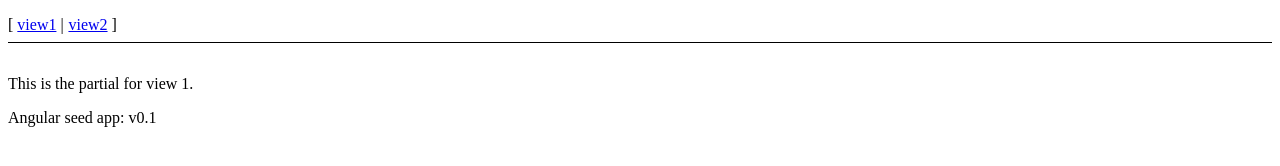
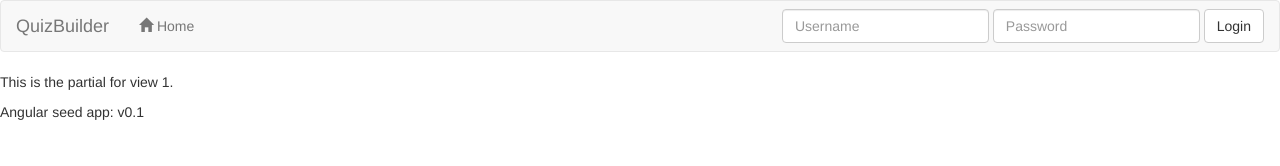
Before and after one commit to vanhouc/QuizBuilderNG, a website: page app/index.html in a window 1280 px wide. Drawn offline with nearby package versions, Linux system fonts and the light colour scheme.

Commit message:
Added navbar to index

```diff
--- a/app/index.html
+++ b/app/index.html
@@ -1,20 +1,41 @@
 <!doctype html>
 <html lang="en" ng-app="myApp">
 <head>
-  <meta charset="utf-8">
+    <meta charset="utf-8" name="viewport" content="width=device-width, initial-scale=1.0">
     <title>My AngularJS App</title>
-  <link rel="stylesheet" href="css/app.css"/>
+    <link rel="stylesheet" href="css/app.css" />
+    <link rel="stylesheet" href="css/bootstrap.min.css" />
 </head>
 <body>
-  <ul class="menu">
-    <li><a href="#/view1">view1</a></li>
-    <li><a href="#/view2">view2</a></li>
+    <nav class="navbar navbar-default" role="navigation">
+        <!-- Header -->
+        <div class="navbar-header">
+            <button type="button" class="navbar-toggle" data-toggle="collapse" data-target="#bs-example-navbar-collapse-1">
+                <span class="sr-only">Toggle navigation</span>
+                <span class="icon-bar"></span>
+                <span class="icon-bar"></span>
+                <span class="icon-bar"></span>
+            </button>
+            <a class="navbar-brand" href="#">QuizBuilder</a>
+        </div>
+        <!-- Content -->
+        <div class="collapse navbar-collapse" id="bs-example-navbar-collapse-1">
+            <ul class="nav navbar-nav">
+                <li><a href="#"><div class="glyphicon glyphicon-home"></div> Home</a></li>
             </ul>
-
+            <form class="navbar-form navbar-right" role="login">
+                <div class="form-group">
+                    <input type="text" class="form-control" placeholder="Username">
+                </div>
+                <div class="form-group">
+                    <input type="password" class="form-control" placeholder="Password">
+                </div>
+                <button type="submit" class="btn btn-default">Login</button>
+            </form>
+        </div>
+    </nav>
     <div ng-view></div>
-
     <div>Angular seed app: v<span app-version></span></div>
-
     <!-- In production use:
     <script src="//ajax.googleapis.com/ajax/libs/angularjs/1.0.7/angular.min.js"></script>
     -->
@@ -25,5 +46,7 @@
     <script src="js/controllers.js"></script>
     <script src="js/filters.js"></script>
     <script src="js/directives.js"></script>
+    <script src="https://code.jquery.com/jquery.js"></script>
+    <script src="js/bootstrap.min.js"></script>
 </body>
 </html>
```
Lines whose indentation alone changed are shown as unchanged.
